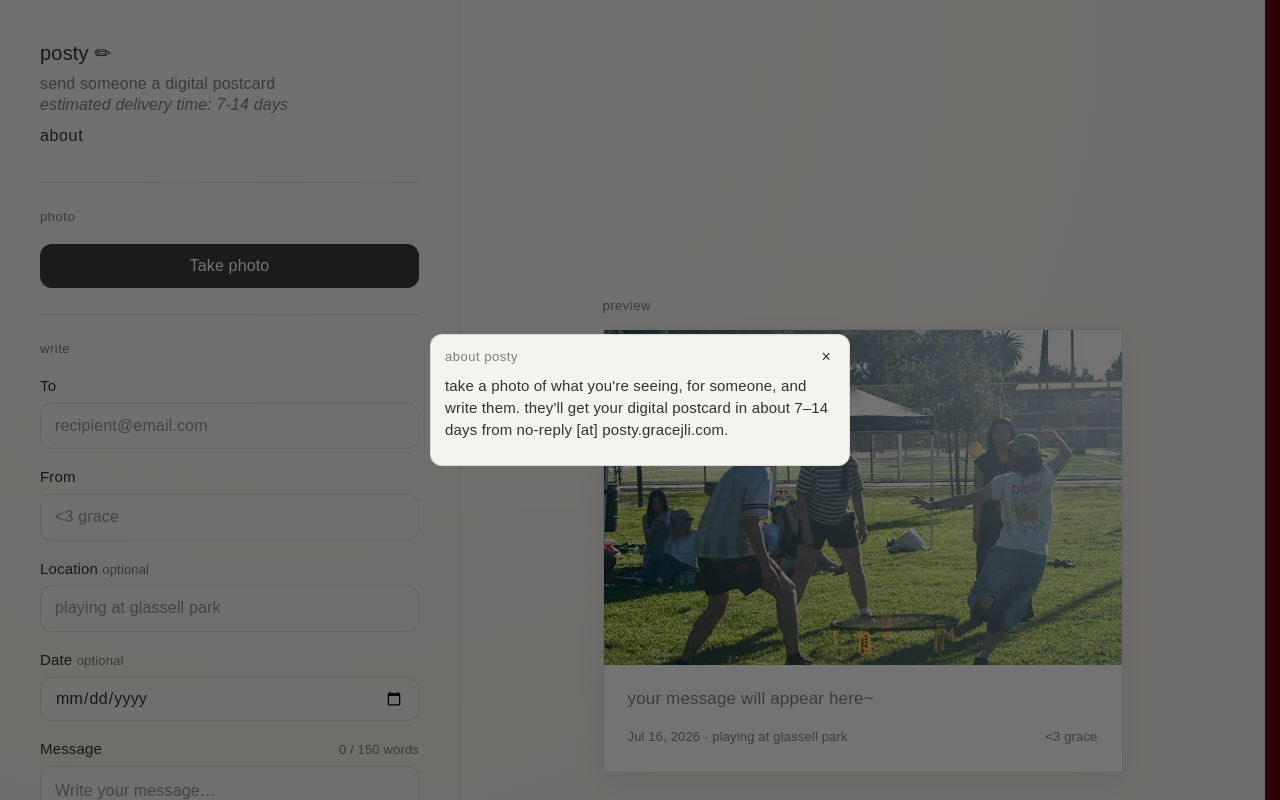
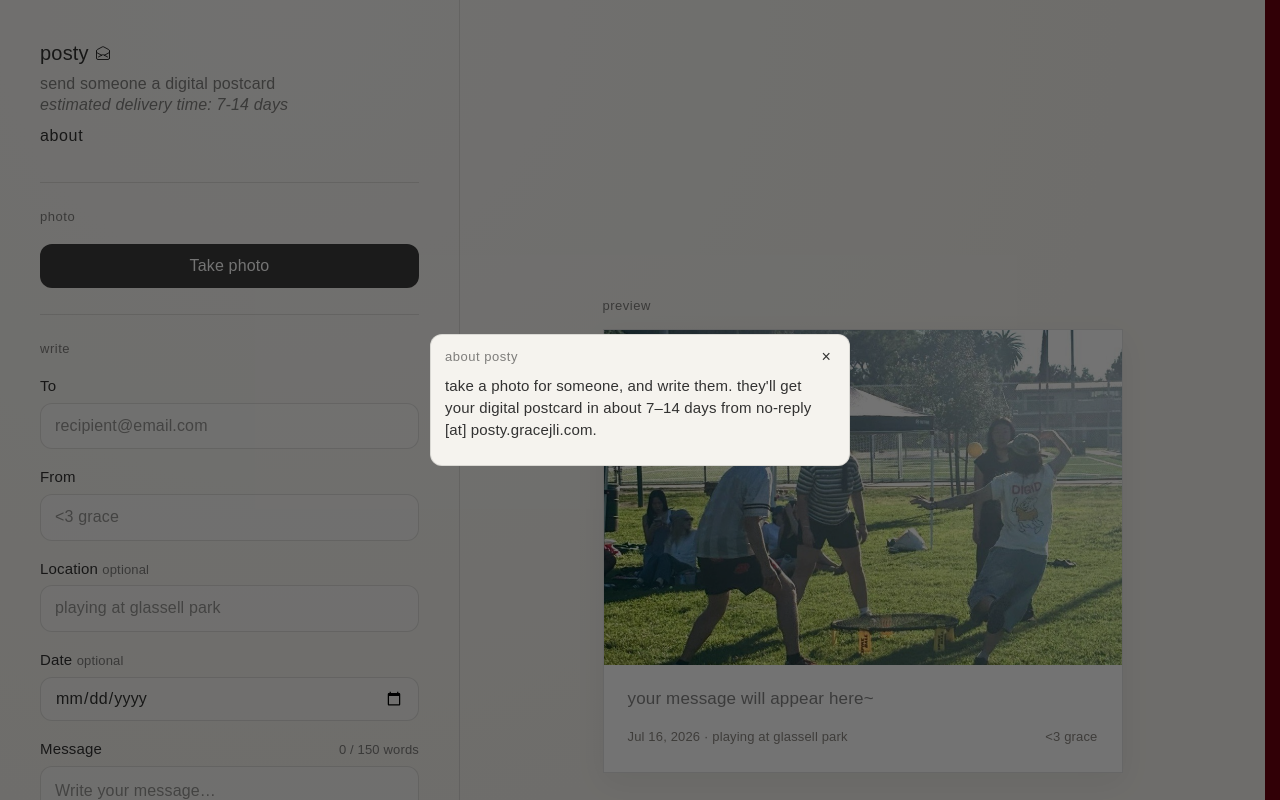
Before and after one commit to gracejli/gli-site, a Next.js app: page /posty in a window 1280 px wide. Both pictures are taken after a click on the button "about". Shown: the top 800 px of the page. Built offline with nearby package versions, Linux system fonts and the light colour scheme; no server answers; a web font is replaced by a local one.

Commit message:
icon change

```diff
--- a/app/posty/page.tsx
+++ b/app/posty/page.tsx
@@ -466,7 +466,24 @@ export default function PostyPage() {
     <main className="posty" aria-live="polite">
       <section className="posty-controls" aria-label="Postcard controls">
         <div className="posty-intro">
-          <h1 className="posty-brand">posty ✏</h1>
+          <h1 className="posty-brand">
+            posty{" "}
+            <svg
+              xmlns="http://www.w3.org/2000/svg"
+              fill="none"
+              viewBox="0 0 24 24"
+              strokeWidth={1.5}
+              stroke="currentColor"
+              className="posty-brand-icon"
+              aria-hidden="true"
+            >
+              <path
+                strokeLinecap="round"
+                strokeLinejoin="round"
+                d="M21.75 9v.906a2.25 2.25 0 0 1-1.183 1.981l-6.478 3.488M2.25 9v.906a2.25 2.25 0 0 0 1.183 1.981l6.478 3.488m8.839 2.51-4.66-2.51m0 0-1.023-.55a2.25 2.25 0 0 0-2.134 0l-1.022.55m0 0-4.661 2.51m16.5 1.615a2.25 2.25 0 0 1-2.25 2.25h-15a2.25 2.25 0 0 1-2.25-2.25V8.844a2.25 2.25 0 0 1 1.183-1.981l7.5-4.039a2.25 2.25 0 0 1 2.134 0l7.5 4.039a2.25 2.25 0 0 1 1.183 1.98V19.5Z"
+              />
+            </svg>
+          </h1>
           <p className="posty-brand-note">
             send someone a digital postcard
             <br />
@@ -630,7 +647,7 @@ export default function PostyPage() {
             </div>
             <div className="posty-about-body">
               <p>
-                take a photo of what you're seeing, for someone, and write them. they&apos;ll get your digital postcard in about{" "}
+                take a photo for someone, and write them. they&apos;ll get your digital postcard in about{" "}
                 7–14 days from no-reply [at] posty.gracejli.com.
               </p>
               <p className="posty-about-signoff"></p>
--- a/app/posty/posty.css
+++ b/app/posty/posty.css
@@ -42,10 +42,19 @@
 }
 
 .posty-brand {
+  display: flex;
+  align-items: center;
+  gap: 6px;
   font-size: 20px;
   font-weight: 400;
   letter-spacing: 0.01em;
   margin: 0 0 8px;
+}
+
+.posty-brand-icon {
+  width: 16px;
+  height: 16px;
+  flex-shrink: 0;
 }
 
 .posty-brand-note {
```
